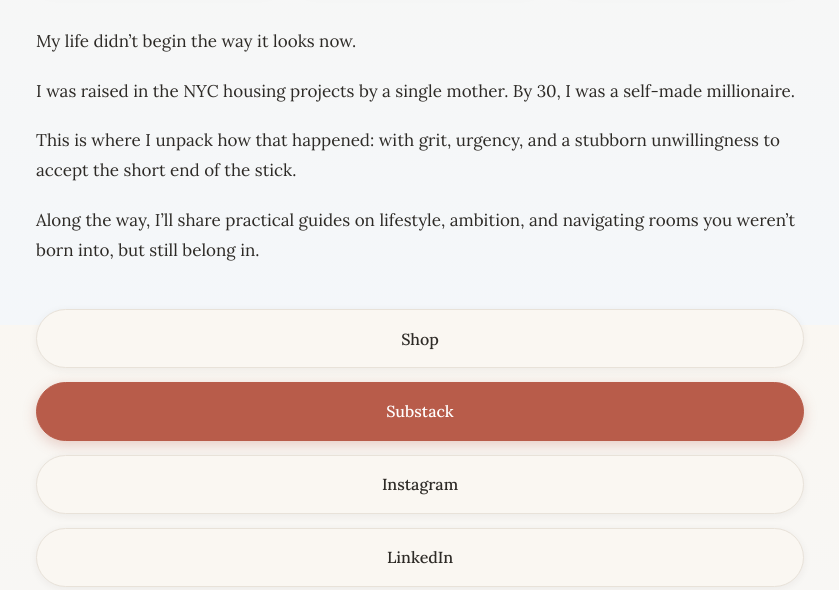
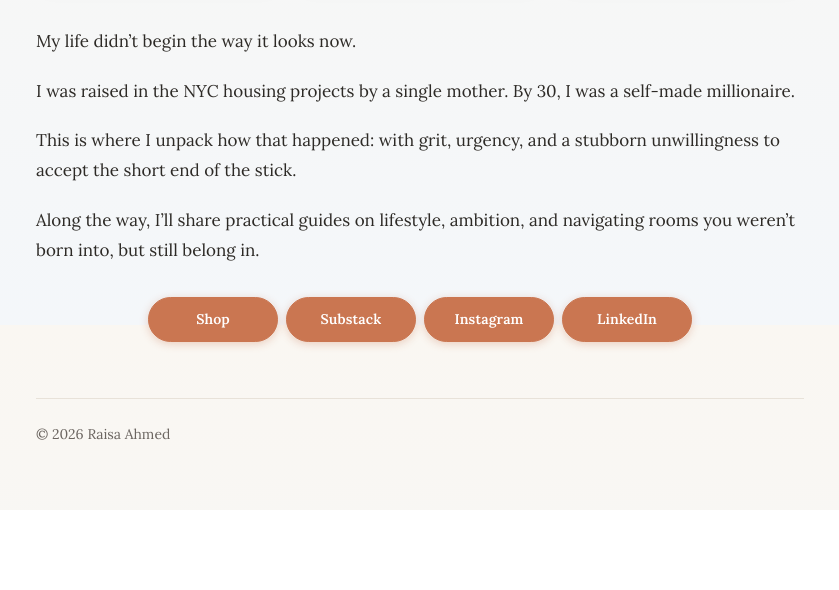
Before and after one commit to raisarawr/raisaahmed-site, a website: page index.html in a window 1280 px wide. Shown: the part 475-1065 px from the top of the page, without its empty margins (220-1059 px from the left). After the commit the page ends 985 px from the top, so only its background shows below. Drawn offline with Linux system fonts and the light colour scheme; files whose address does not match are found by name.

Commit message:
Compact 2x2 / four-across link button layout

```diff
--- a/styles.css
+++ b/styles.css
@@ -6,6 +6,8 @@
   --accent: #b85c4a;
   --accent-hover: #a45242;
   --accent-soft: rgba(184, 92, 74, 0.14);
+  --button: #ca7651;
+  --button-shadow: rgba(202, 118, 81, 0.32);
   --accent-secondary: #7a9eb8;
   --accent-secondary-hover: #6a8da8;
   --accent-mint: #8fbfb0;
@@ -216,25 +218,37 @@ body {
 /* —— Links / buttons —— */
 
 .links {
-  display: flex;
-  flex-direction: column;
-  gap: 0.875rem;
-  margin-top: 2.75rem;
+  display: grid;
+  grid-template-columns: repeat(2, minmax(0, 1fr));
+  gap: 0.5rem;
+  width: min(100%, 19rem);
+  margin: 2rem auto 0;
+}
+
+@media (min-width: 520px) {
+  .links {
+    grid-template-columns: repeat(4, minmax(0, 1fr));
+    width: min(100%, 34rem);
+    gap: 0.5rem;
+  }
 }
 
 .link {
-  display: block;
-  padding: 0.95rem 1.75rem;
+  display: flex;
+  align-items: center;
+  justify-content: center;
+  padding: 0.6rem 0.75rem;
   font-family: var(--font-body);
-  font-size: 1rem;
-  font-weight: 500;
+  font-size: 0.875rem;
+  font-weight: 600;
+  letter-spacing: 0.01em;
   text-align: center;
   text-decoration: none;
-  color: var(--text);
-  background: var(--bg);
-  border: 1px solid var(--border);
+  color: #fff;
+  background: var(--button);
+  border: 1px solid var(--button);
   border-radius: var(--radius-pill);
-  box-shadow: var(--shadow-sm);
+  box-shadow: 0 2px 8px var(--button-shadow);
   transition: transform 0.2s var(--ease-out), box-shadow 0.2s var(--ease-out),
     border-color 0.2s ease, color 0.2s ease, background 0.2s ease;
 }
@@ -245,28 +259,16 @@ body {
   color: var(--accent-secondary-hover);
   background: var(--bg-soft);
   box-shadow: var(--shadow-md);
-  transform: translateY(-2px);
+  transform: translateY(-1px);
   outline: none;
 }
 
 .link:active {
   transform: translateY(0);
-  box-shadow: var(--shadow-sm);
-}
-
-.link--primary {
-  background: var(--accent);
-  border-color: var(--accent);
+  background: var(--button);
+  border-color: var(--button);
   color: #fff;
-  box-shadow: 0 4px 14px rgba(184, 92, 74, 0.28);
-}
-
-.link--primary:hover,
-.link--primary:focus-visible {
-  background: var(--accent-hover);
-  border-color: var(--accent-hover);
-  color: #fff;
-  box-shadow: 0 6px 20px rgba(184, 92, 74, 0.36);
+  box-shadow: 0 2px 8px var(--button-shadow);
 }
 
 /* —— Footer —— */
```
